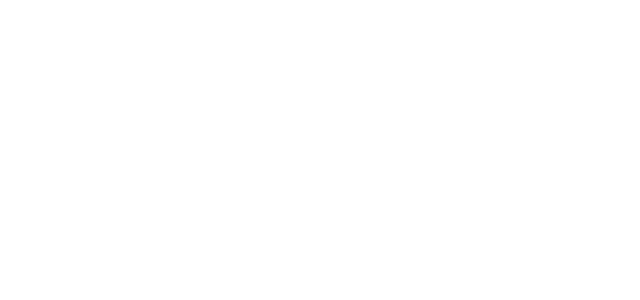
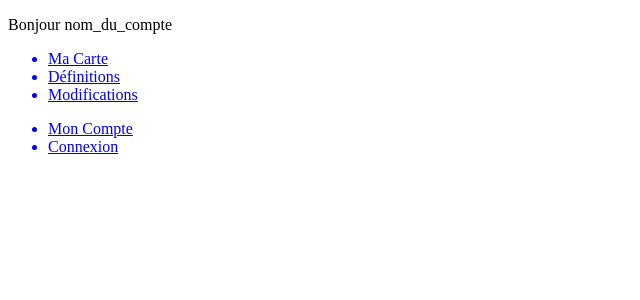
Before and after one commit to CharlesHuault/Project-Wines, a React (Create React App) app in the folder my-sommelier/: page / in a window 1280 px wide. Shown: the top 300 px of the page, without its empty margins (0-640 px from the left). Built offline with nearby package versions, Linux system fonts and the light colour scheme.

Commit message:
Install Sass, Last Pages, Navigation with links in Home

```diff
--- a/my-sommelier/package.json
+++ b/my-sommelier/package.json
@@ -8,7 +8,10 @@
     "@testing-library/user-event": "^13.5.0",
     "react": "^18.2.0",
     "react-dom": "^18.2.0",
+    "react-router": "^6.22.3",
+    "react-router-dom": "^6.22.3",
     "react-scripts": "5.0.1",
+    "sass": "^1.75.0",
     "web-vitals": "^2.1.4"
   },
   "scripts": {
--- a/my-sommelier/src/App.js
+++ b/my-sommelier/src/App.js
@@ -3,6 +3,9 @@
 import Home from './pages/Home';
 import Definitions from './pages/Definitions';
 import Error from './pages/Error';
+import Modifications from './pages/Modifications';
+import Navigation from './components/Navigation';
+import Login from './pages/Login';
 
 const App = () => {
   return (
@@ -10,6 +13,9 @@
       <Routes>
         <Route path="/" element={<Home />} />
         <Route path="/definitions" element={<Definitions />} />
+        <Route path="/modifications" element={<Modifications />} />
+        <Route path="/account" element={<Navigation />} />
+        <Route path="/login" element={<Login />} />
         <Route path="*" element={<Error />} />
       </Routes>
     </BrowserRouter>
--- /dev/null
+++ b/my-sommelier/src/components/Header.js
@@ -0,0 +1,16 @@
+import React from 'react';
+import Navigation from './Navigation';
+import '../styles/components/header.scss'
+
+const Header = () => {
+    return (
+        <div className='Header'>
+            <div className='Hello'>
+                <p>Bonjour nom_du_compte</p>
+            </div>
+            <Navigation/>
+        </div>
+    );
+};
+
+export default Header;
--- /dev/null
+++ b/my-sommelier/src/components/NavAccount.js
@@ -0,0 +1,16 @@
+import React from 'react';
+import { NavLink } from 'react-router-dom';
+
+
+const NavAccount = () => {
+    return (
+        <div className='navaccount'>
+            <ul>
+                <NavLink to='/account'><li>Mon Compte</li></NavLink>
+                <NavLink to='/login'><li>Connexion</li></NavLink>
+            </ul>
+        </div>
+    );
+};
+
+export default NavAccount;
--- /dev/null
+++ b/my-sommelier/src/components/NavBar.js
@@ -0,0 +1,17 @@
+import React from 'react';
+import { NavLink } from 'react-router-dom';
+
+
+const NavBar = () => {
+    return (
+        <div className='navbar'>
+            <ul>
+                <NavLink to='/' ><li>Ma Carte</li></NavLink>
+                <NavLink to='/definitions'><li>Définitions</li></NavLink>
+                <NavLink to='/modifications'><li>Modifications</li></NavLink>
+            </ul>
+        </div>
+    );
+};
+
+export default NavBar;
--- /dev/null
+++ b/my-sommelier/src/components/Navigation.js
@@ -0,0 +1,14 @@
+import React from 'react';
+import NavBar from './NavBar';
+import NavAccount from './NavAccount';
+
+const Navigation = () => {
+    return (
+        <div className='Navigation'>
+            <NavBar />
+            <NavAccount/>
+        </div>
+    );
+};
+
+export default Navigation;
--- a/my-sommelier/src/pages/Home.js
+++ b/my-sommelier/src/pages/Home.js
@@ -1,9 +1,10 @@
 import React from 'react';
+import Header from '../components/Header';
 
 const Home = () => {
     return (
         <div>
-
+            <Header/>
         </div>
     );
 };
--- /dev/null
+++ b/my-sommelier/src/pages/Login.js
@@ -0,0 +1,11 @@
+import React from 'react';
+
+const Login = () => {
+    return (
+        <div>
+
+        </div>
+    );
+};
+
+export default Login;
--- /dev/null
+++ b/my-sommelier/src/pages/Modifications.js
@@ -0,0 +1,11 @@
+import React from 'react';
+
+const Modifications = () => {
+    return (
+        <div>
+
+        </div>
+    );
+};
+
+export default Modifications;
--- /dev/null
+++ b/my-sommelier/src/styles/components/header.scss
@@ -0,0 +1,3 @@
+.Header {
+    height: 200px;
+}
```
Also changed, not shown: my-sommelier/src/pages/Account.js (added, +11 -0 lines), 1 other file (tests, documents, lock files or other folders).
